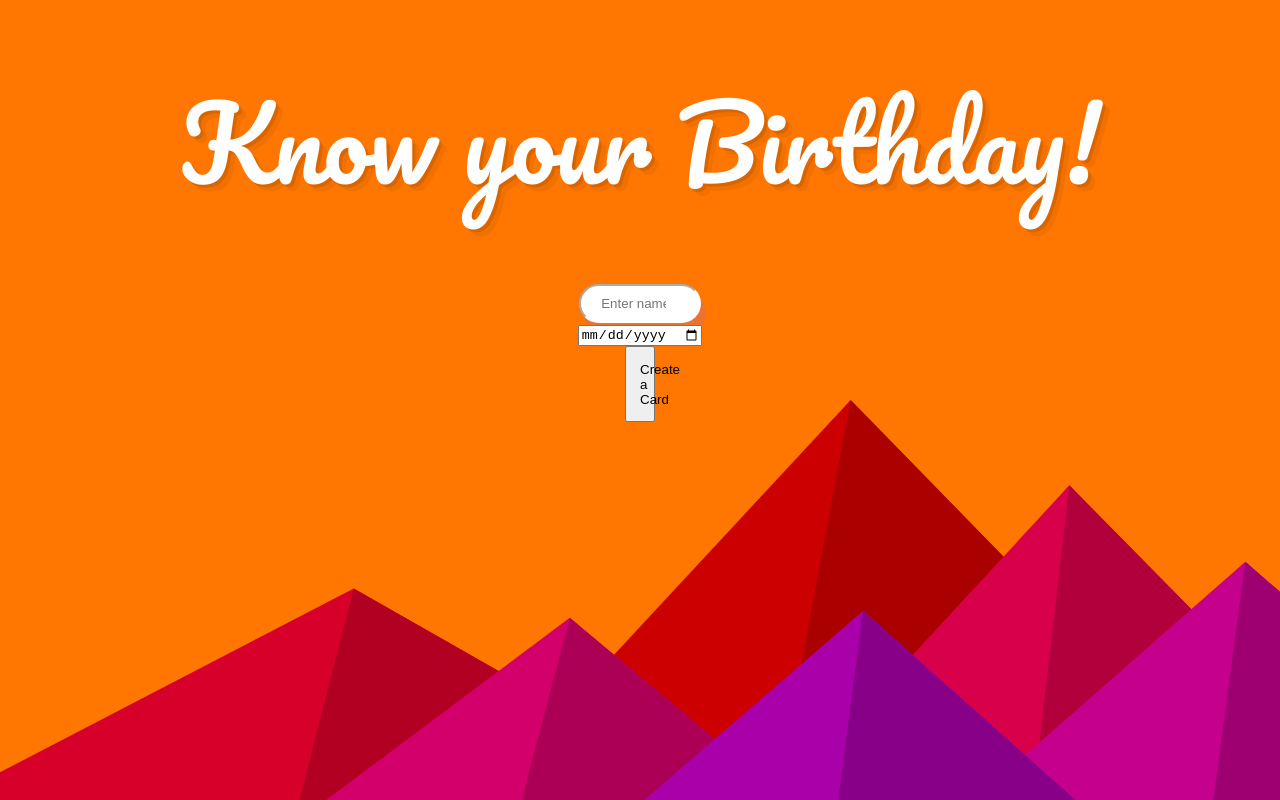
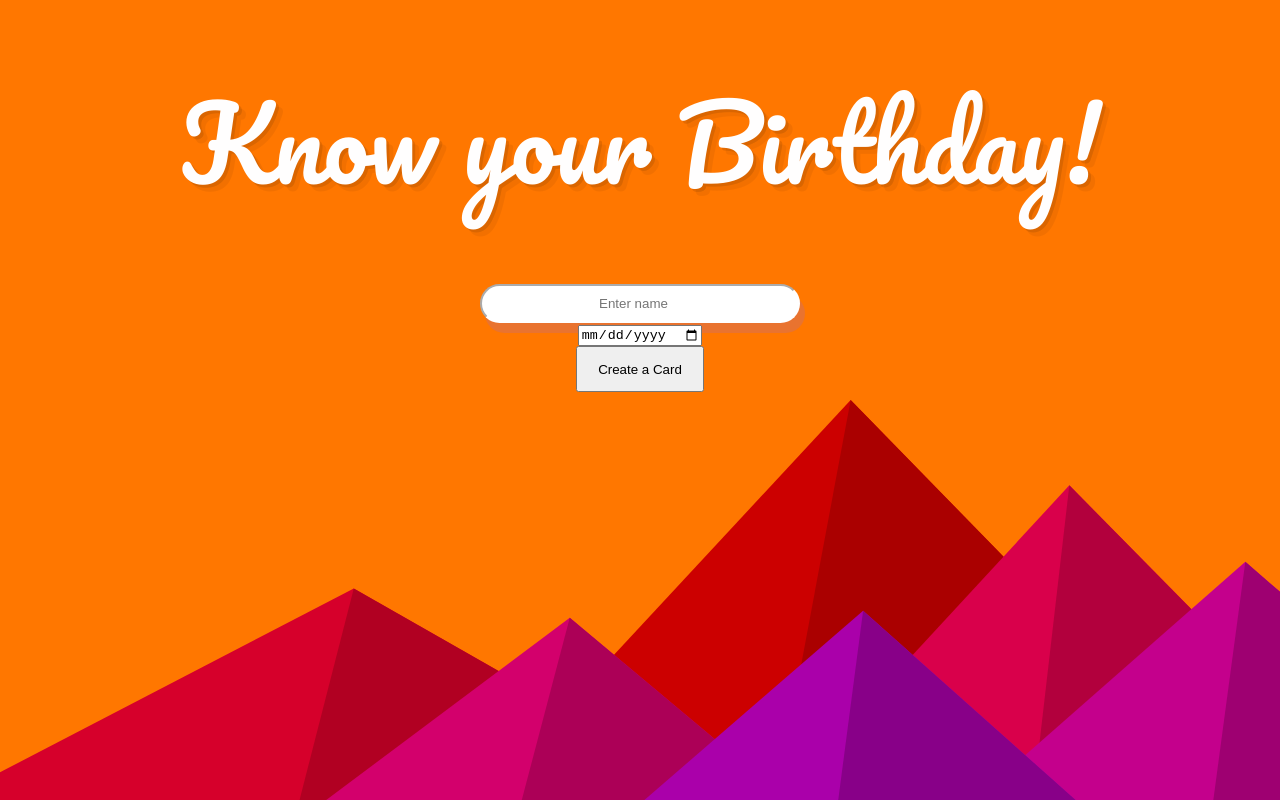
Before and after one commit to r0hitk/know_your_birthday, a React (Create React App) app: page / in a window 1280 px wide. Built offline with nearby package versions, Linux system fonts and the light colour scheme.

Commit message:
minor styling changes

```diff
--- a/src/App.css
+++ b/src/App.css
@@ -9,6 +9,13 @@ h1 {
   text-shadow: 3px 3px 0px rgba(0,0,0,0.1), 7px 7px 0px rgba(0,0,0,0.05);
 }
 
-.info-picker{
-  display: inline-block;
+.holder{
+  overflow: auto;
+  width: 100%;
 }
+
+.floater{
+  float: left;
+  width: 100px;
+  height: 100px;
+}
--- a/src/App.js
+++ b/src/App.js
@@ -16,8 +16,10 @@ class App extends React.Component {
     return (
       <div className="App">
         <h1>Know your Birthday!</h1>
-        <div className = "info-picker">
-          <SearchBox /><DatePicker /><Button />
+        <div className = "holder">
+          <SearchBox className="floater" />
+          <DatePicker className="floater"/>
+          <Button className="floater"/>
         </div>
       </div>
     );
--- a/src/SearchBox.css
+++ b/src/SearchBox.css
@@ -1,7 +1,7 @@
 .search-box{
     display: inline-block;
     padding: 10px 20px 10px 20px;
-    width: 55%;
+    width: 25%;
     text-align: center;
     border-radius: 20px;
     border-color: white;
```
